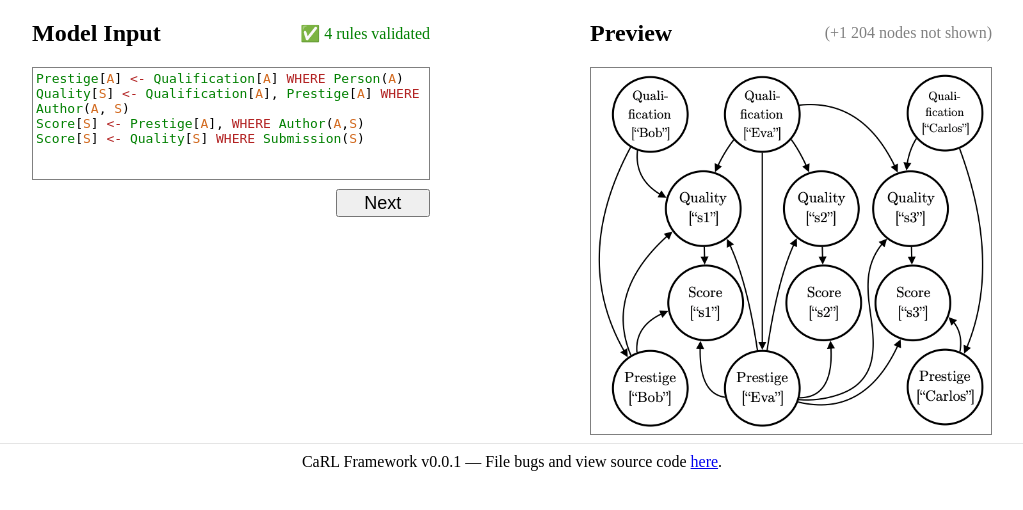
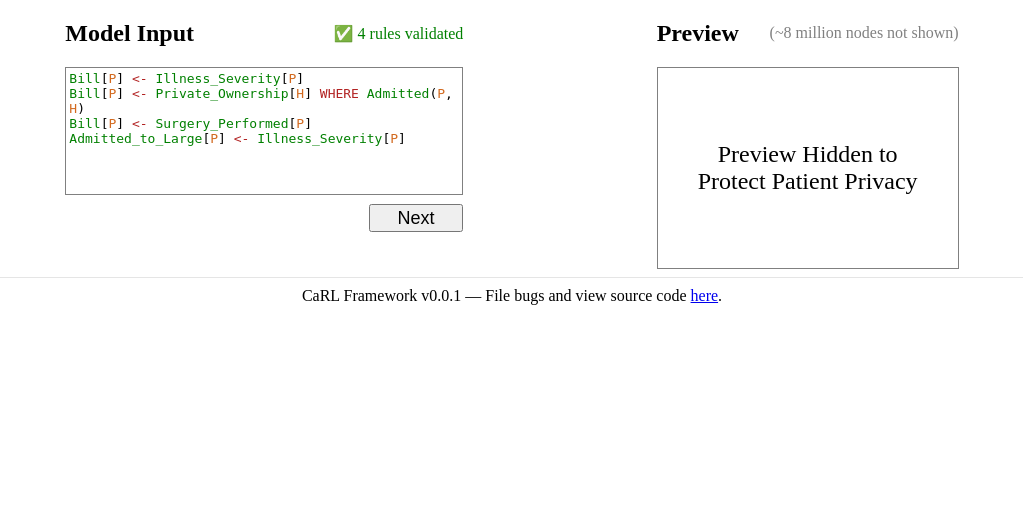
Before and after one commit to mkyl/CaRL-framework, a Django app: page /modeller/ in a window 1280 px wide. Shown: the part 78-588 px from the top of the page, without its empty margins (128-1151 px from the left). Run offline with Django 3.2, Linux system fonts and the light colour scheme.

Commit message:
Screenshot 2

```diff
--- a/templates/modeller/index.html
+++ b/templates/modeller/index.html
@@ -21,11 +21,14 @@
 <p style="color: green;"> ✅ 4 rules validated </p>
 </div>
 <div name="textarea"
-   rows="10" cols="50" contenteditable="true" style="padding: 3px; border: solid grey 1px; font-family:monospace; width: 30em;"> <span style="color: green">Prestige</span>[<span style="color:Chocolate">A</span>] <span style="color:Firebrick"> <- </span> <span style="color:green"> Qualification</span>[<span style="color:Chocolate">A</span>] <span style="color: Firebrick"> WHERE </span> <span style="color:green">Person</span>(<span style="color:Chocolate">A</span>) <br/>
+   rows="10" cols="50" contenteditable="true" style="padding: 3px; border: solid grey 1px; font-family:monospace; width: 30em;">
 
-<span style="color: green">Quality</span>[<span style="color: Chocolate">S</span>] <span style="color:Firebrick"> <- </span> <span style="color:green"> Qualification</span>[<span style="color:Chocolate">A</span>], <span style="color:green">Prestige</span>[<span style="color:Chocolate">A</span>] <span style="color: Firebrick"> WHERE </span> <span style="color:green">Author</span>(<span style="color:Chocolate">A</span>, <span style="color:Chocolate">S</span>) <br/>
-<span style="color:green">Score</span>[<span style="color:Chocolate">S</span>] <span style="color:Firebrick"><-</span> <span style="color:green">Prestige</span>[<span style="color:Chocolate">A</span>], <span style="color: Firebrick"> WHERE </span> <span style="color:green">Author</span>(<span style="color:Chocolate">A</span>,<span style="color:Chocolate">S</span>) <br/>
-<span style="color:green">Score</span>[<span style="color:Chocolate">S</span>] <span style="color:Firebrick"><-</span> <span style="color:green">Quality</span>[<span style="color:Chocolate">S</span>] <span style="color: Firebrick"> WHERE </span> <span style="color:green">Submission</span>(<span style="color:Chocolate">S</span>) <br/> <br/> <br/>
+<span style="color: green">Bill</span>[<span style="color: Chocolate">P</span>] <span style="color:Firebrick"> <- </span> <span style="color: green">Illness_Severity</span>[<span style="color: Chocolate">P</span>] <br>
+<span style="color: green">Bill</span>[<span style="color: Chocolate">P</span>] <span style="color:Firebrick"> <- </span> <span style="color: green">Private_Ownership</span>[<span style="color: Chocolate">H</span>] <span style="color: Firebrick"> WHERE </span> <span style="color: green">Admitted</span>(<span style="color: Chocolate">P</span>, <span style="color: Chocolate">H</span>) <br>
+<span style="color: green">Bill</span>[<span style="color: Chocolate">P</span>] <span style="color:Firebrick"> <- </span> <span style="color: green">Surgery_Performed</span>[<span style="color: Chocolate">P</span>] <br>
+<span style="color: green">Admitted_to_Large</span>[<span style="color: Chocolate">P</span>] <span style="color:Firebrick"> <- </span> <span style="color: green">Illness_Severity</span>[<span style="color: Chocolate">P</span>] <br>
+
+<br/> <br/> <br/>
 </div>
 <form>
 <button style="float: right; margin-top: 0.25cm;"> Next </button>
@@ -34,9 +37,9 @@
 <div>
     <div class="subheading">
 <h2> Preview </h2>
-<p style="color: grey;"> (+1 204 nodes not shown) </p>
+<p style="color: grey;"> (~8 million nodes not shown) </p>
 </div>
-<img style="width: 400px; border: grey 1px solid;" src="{% static "grounding.png" %}"/>
+<div style="width: 300px; border: grey 1px solid; font-size: x-large; display: flex; justify-content: center; text-align: center; height: 200px; align-items: center;"> Preview Hidden to <br/> Protect Patient Privacy </div>
 </div>
 </main>
 <hr/>
```
